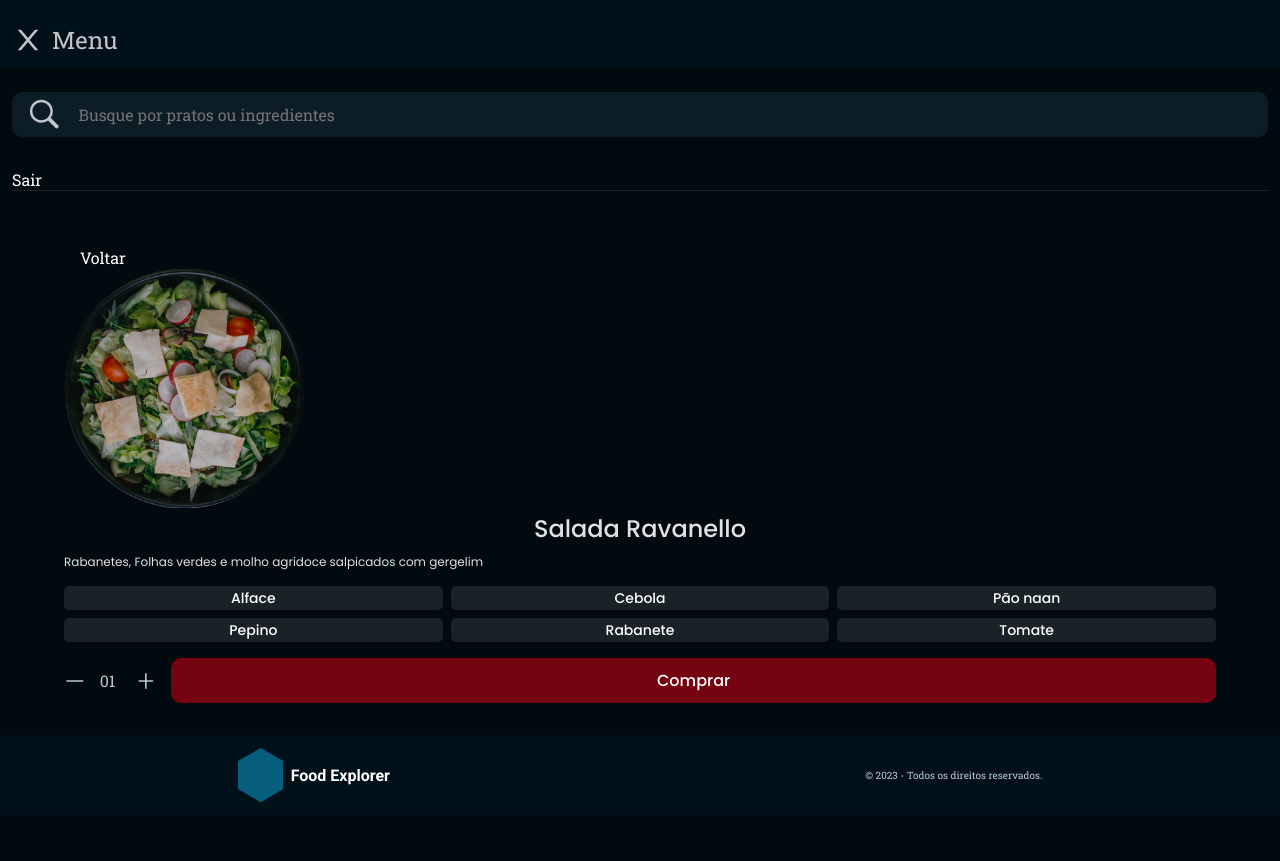
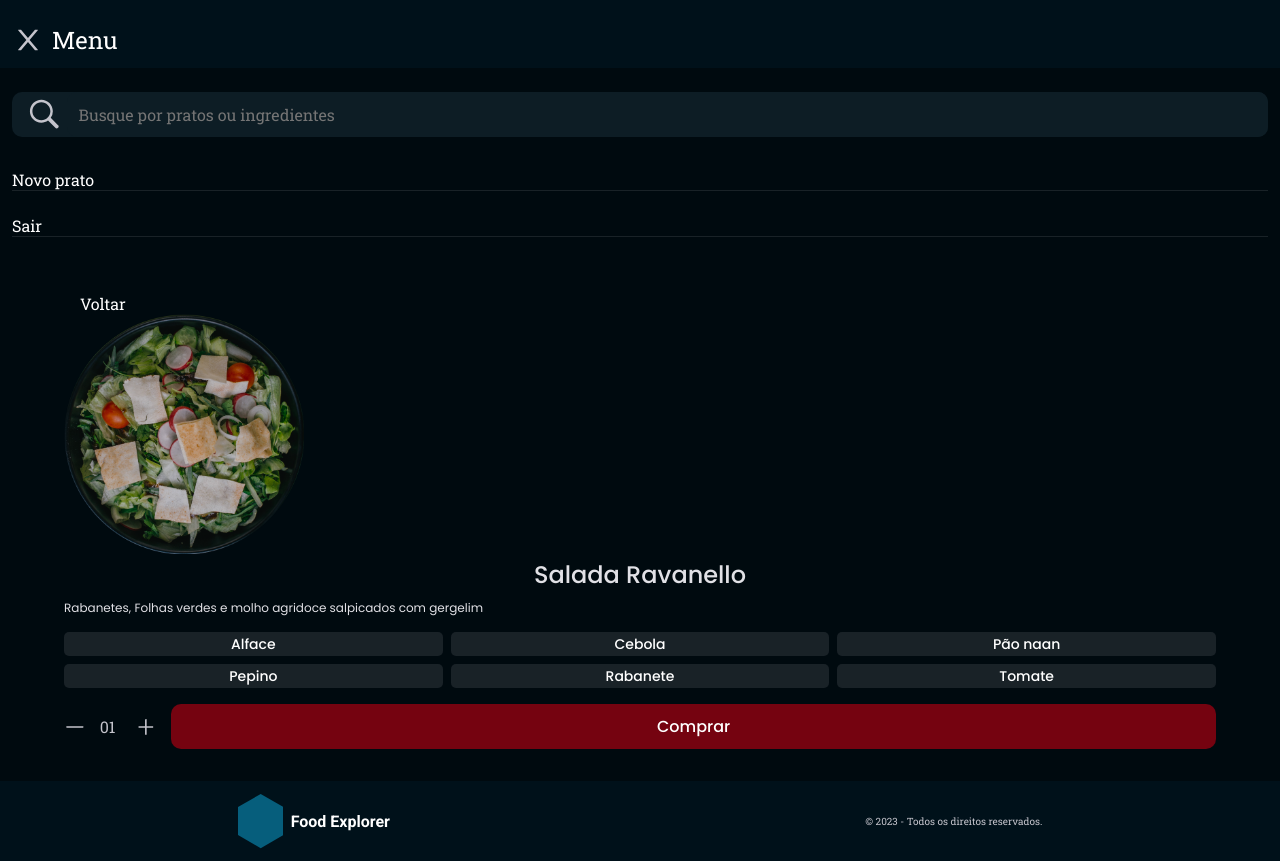
Before and after one commit to AdrielKlem/food-explorer-frontend, a React (Vite) app: page /d in a window 1280 px wide. Both pictures are taken after a click on the icon 160 px from the left and 40 px from the top of the page. Before the commit the page ends 815 px from the top, so only its background shows below. Built offline with nearby package versions, Linux system fonts and the light colour scheme; some icons are missing.

Commit message:
update header option to admin

```diff
--- a/src/components/Header/index.jsx
+++ b/src/components/Header/index.jsx
@@ -4,12 +4,13 @@ import { AiOutlineMenu, AiOutlineClose } from "react-icons/ai"
 import { PiReceipt } from "react-icons/pi"
 import { GoSearch } from "react-icons/go"
 
-import { Container, Menu, MenuHeader, MenuBody, Logout } from "./styles"
+import { Container, Menu, MenuHeader, MenuBody, MenuOption } from "./styles"
 import { Input } from "../Input"
 import { Logo } from "../Logo"
 
 export function Header() {
   const [menuOpen, setMenuOpen] = useState(false);
+  const isAdmin = true
 
   const toggleMenu = () => {
     setMenuOpen(!menuOpen);
@@ -28,15 +29,16 @@ export function Header() {
                   icon={GoSearch}
                   placeholder={"Busque por pratos ou ingredientes"}
                 />
-                <Logout>
+                {isAdmin ? <MenuOption>Novo prato</MenuOption> : null }
+                <MenuOption>
                     Sair
-                </Logout>
+                </MenuOption>
               </MenuBody>
             </Menu>
           : <AiOutlineMenu onClick={toggleMenu} />
         }
-        {   menuOpen ? null : <Logo className="logo" /> }
-        {   menuOpen ? null : <PiReceipt /> }
+        {   menuOpen ? null : <Logo className="logo" />}
+        {   menuOpen ? null : isAdmin ? <span>Admin</span> : <PiReceipt /> }
     </Container>
   );
 }
--- a/src/components/Header/styles.js
+++ b/src/components/Header/styles.js
@@ -14,6 +14,10 @@ export const Container = styled.div`
     svg {
         height: 3.2rem;
         width: 3.2rem;
+    }
+
+    span {
+        color: ${({ theme }) => theme.COLORS.CAKE_200};
     }
 `
 
@@ -33,6 +37,10 @@ export const MenuHeader = styled.div`
     display: flex;
     gap: 0.8rem;
     align-items: center;
+
+    span {
+        color: ${({ theme }) => theme.COLORS.LIGHT_100};
+    }
 `
 
 export const MenuBody = styled.div`
@@ -46,7 +54,7 @@ export const MenuBody = styled.div`
     align-items: center;
 `
 
-export const Logout = styled.button`
+export const MenuOption = styled.button`
     display: flex;
     align-self: left;
 
```
